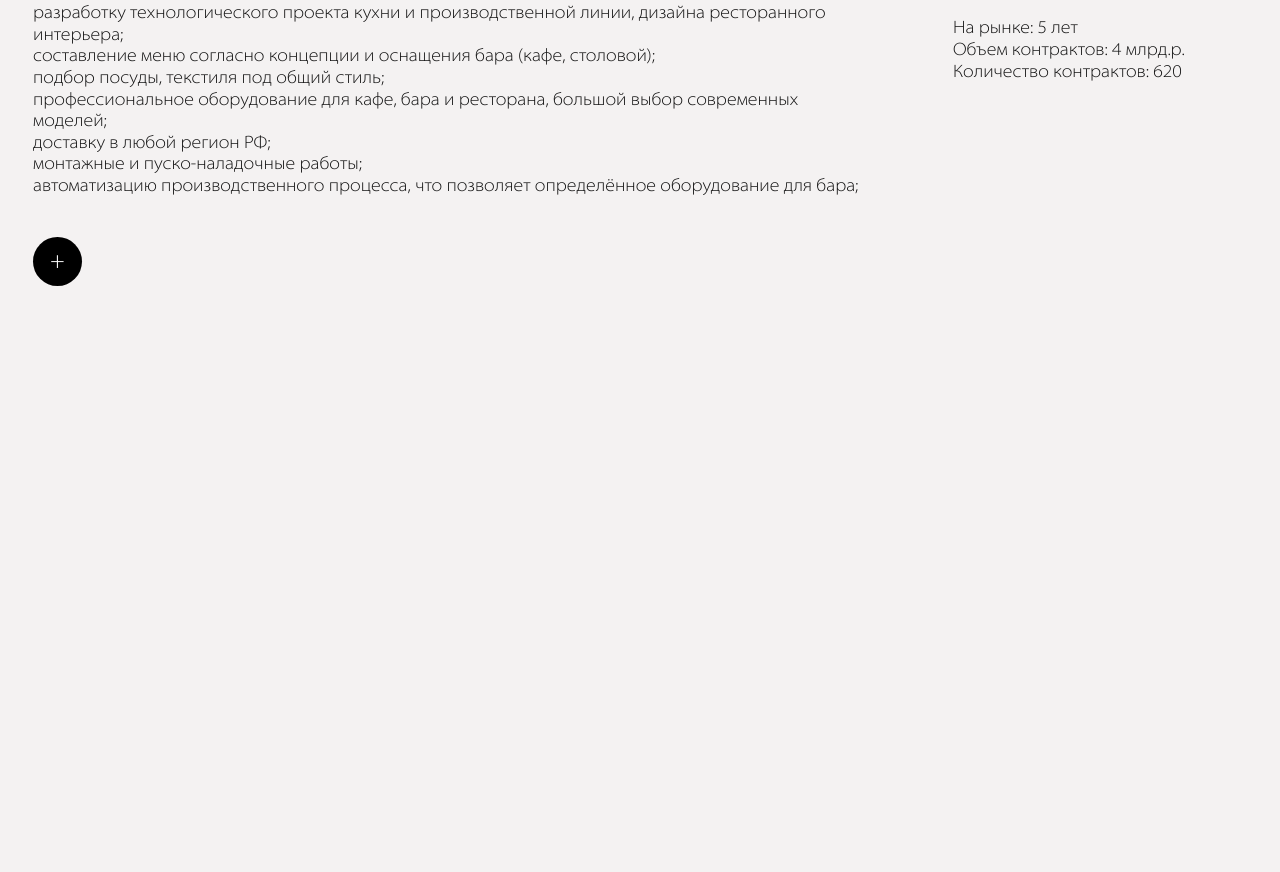
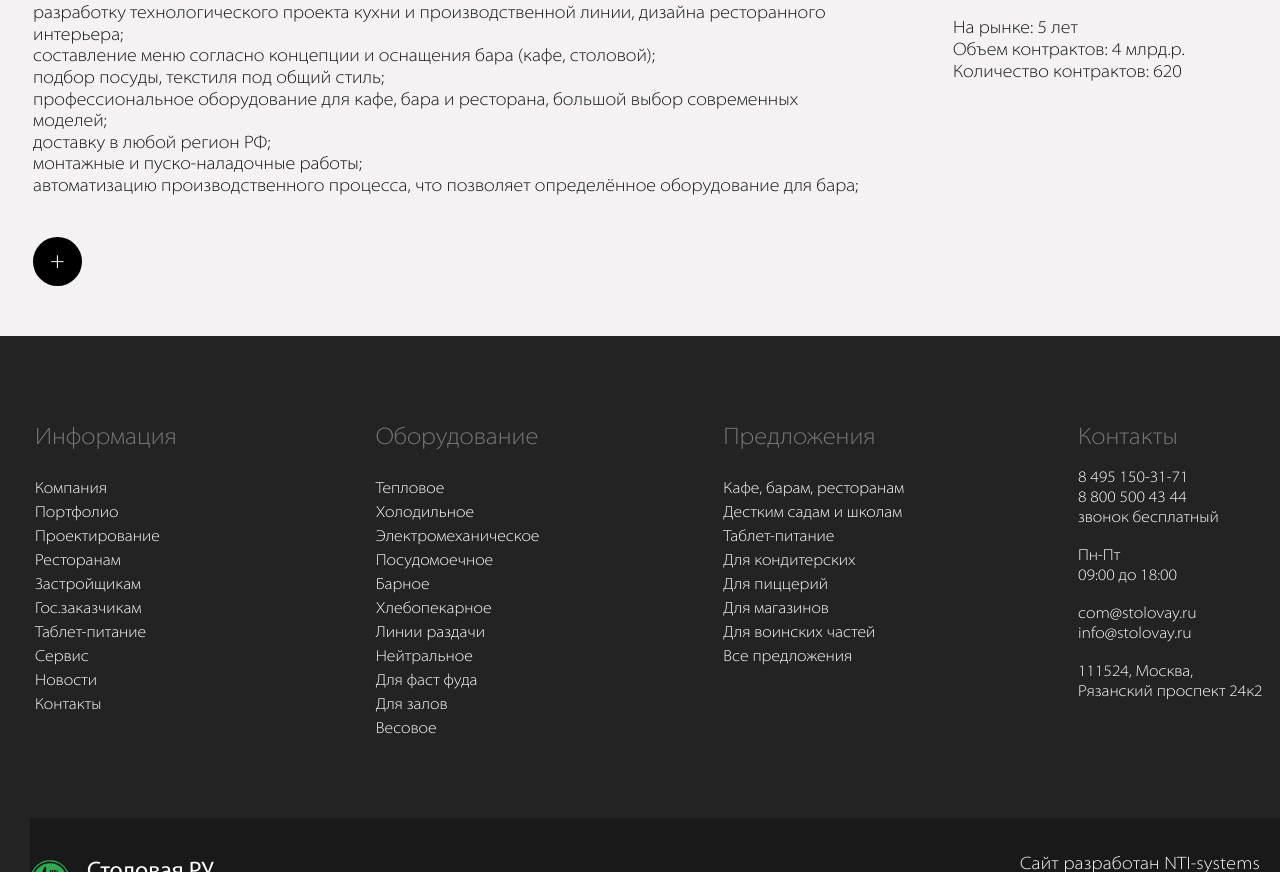
Before and after one commit to SergeyZ514/10-Stolovaya, a website: page src/index.html in a window 1280 px wide. Shown: the part 2717-3589 px from the top of the page. Before the commit the page ends 3053 px from the top, so only its background shows below. Drawn offline with nearby package versions, Linux system fonts and the light colour scheme; files that its build step writes are made by us from their sources; files whose address does not match are found by name.

Commit message:
Подвал закончен

```diff
--- a/src/_footer.html
+++ b/src/_footer.html
@@ -1,6 +1,86 @@
 <footer class="footer">
-    <div class="container container_m">
-        <div class="footer__top"></div>
-        <div class="footer__bottom"></div>
+    <div class="footer__top">
+        <div class="container container_m">
+            <div class="footer__row">
+                <div class="footer__column">
+                    <div class="footer__column-title">Информация</div>
+                    <ul>
+                        <li><a href="#" class="footer__link">Компания</a></li>
+                        <li><a href="#" class="footer__link">Портфолио</a></li>
+                        <li><a href="#" class="footer__link">Проектирование</a></li>
+                        <li><a href="#" class="footer__link">Ресторанам</a></li>
+                        <li><a href="#" class="footer__link">Застройщикам</a></li>
+                        <li><a href="#" class="footer__link">Гос.заказчикам</a></li>
+                        <li><a href="#" class="footer__link">Таблет-питание</a></li>
+                        <li><a href="#" class="footer__link">Сервис</a></li>
+                        <li><a href="#" class="footer__link">Новости</a></li>
+                        <li><a href="#" class="footer__link">Контакты</a></li>
+                    </ul>
+                </div>
+                <div class="footer__column">
+                    <div class="footer__column-title">Оборудование</div>
+                    <ul>
+                        <li><a href="#" class="footer__link">Тепловое</a></li>
+                        <li><a href="#" class="footer__link">Холодильное</a></li>
+                        <li><a href="#" class="footer__link">Электромеханическое</a></li>
+                        <li><a href="#" class="footer__link">Посудомоечное</a></li>
+                        <li><a href="#" class="footer__link">Барное</a></li>
+                        <li><a href="#" class="footer__link">Хлебопекарное</a></li>
+                        <li><a href="#" class="footer__link">Линии раздачи</a></li>
+                        <li><a href="#" class="footer__link">Нейтральное</a></li>
+                        <li><a href="#" class="footer__link">Для фаст фуда</a></li>
+                        <li><a href="#" class="footer__link">Для залов</a></li>
+                        <li><a href="#" class="footer__link">Весовое</a></li>
+                    </ul>
+                </div>
+                <div class="footer__column">
+                    <div class="footer__column-title">Предложения</div>
+                    <ul>
+                        <li><a href="#" class="footer__link">Кафе, барам, ресторанам</a></li>
+                        <li><a href="#" class="footer__link">Дестким садам и школам</a></li>
+                        <li><a href="#" class="footer__link">Таблет-питание</a></li>
+                        <li><a href="#" class="footer__link">Для кондитерских</a></li>
+                        <li><a href="#" class="footer__link">Для пиццерий</a></li>
+                        <li><a href="#" class="footer__link">Для магазинов</a></li>
+                        <li><a href="#" class="footer__link">Для воинских частей</a></li>
+                        <li><a href="#" class="footer__link">Все предложения</a></li>
+                    </ul>
+                </div>
+                <div class="footer__column">
+                    <div class="footer__column-title">Контакты</div>
+                    <ul>
+                        <li><a href="tel:+74951503171" class="footer__link">8 495 150-31-71</a></li>
+                        <li><a href="tel:+78005004344" class="footer__link">8 800 500 43 44</a></li>
+                        <li><a href="#" class="footer__link footer__link_indent">звонок бесплатный</a></li>
+                        <li><a href="#" class="footer__link">Пн-Пт</a></li>
+                        <li><a href="#" class="footer__link footer__link_indent">09:00 до 18:00</a></li>
+                        <li><a href="mailto:com@stolovay.ru" class="footer__link">com@stolovay.ru</a></li>
+                        <li><a href="mailto:info@stolovay.ru"
+                                class="footer__link footer__link_indent">info@stolovay.ru</a></li>
+                        <li><a href="#" class="footer__link">
+                                <address>111524, Москва,
+                                    Рязанский проспект 24к2
+                                </address>
+                            </a>
+                        </li>
+                    </ul>
+                </div>
+
+            </div>
+        </div>
+    </div>
+    <div class="footer__bottom">
+        <div class="container container_m">
+            <div class="footer__bottom-row">
+                <div class="footer__logo">
+                    <div class="footer__logo-image"><img src="img/logo/logo.svg" alt="Logo"></div>
+                    <div>
+                        <div class="footer__logo-title">Столовая.РУ</div>
+                        <div class="footer__logo-text">Создание оптимальных пищеблоков</div>
+                    </div>
+                </div>
+                <div class="footer__dev">Сайт разработан NTI-systems</div>
+            </div>
+        </div>
     </div>
 </footer>
--- a/src/sass/blocks/_footer.scss
+++ b/src/sass/blocks/_footer.scss
@@ -0,0 +1,103 @@
+.footer {
+    background-color: #232323;
+    padding-left: 30px;
+
+    &__top {
+        padding: 90px 0 77px 0;
+    }
+    &__row {
+        display: flex;
+        justify-content: space-between;
+    }
+
+    &__column {
+        padding: 0 5px;
+        &:nth-child(2) {
+            padding-left: 30px;
+        }
+        &:nth-child(3) {
+            padding-left: 15px;
+        }
+        &:last-child {
+            padding-right: 12px;
+            .footer__column-title {
+                margin-bottom: 18px;
+            }
+            .footer__link {
+                line-height: 20px;
+            }
+        }
+    }
+
+    &__column-title {
+        font-size: 24px;
+        font-weight: 300;
+        color: #777777;
+        margin-bottom: 27px;
+    }
+
+    &__link {
+        font-size: 16px;
+        font-weight: 300;
+        color: #fff;
+        line-height: 24px;
+        &:hover {
+            text-decoration: underline;
+        }
+        &_indent {
+            margin-bottom: 18px;
+            display: block;
+        }
+    }
+
+    &__bottom {
+        background-color: #191919;
+        padding: 42px 0 29px 0;
+    }
+    &__bottom-row {
+        display: flex;
+        justify-content: space-between;
+        align-items: flex-start;
+    }
+
+    &__logo {
+        display: flex;
+        align-items: center;
+        justify-content: center;
+    }
+
+    &__logo-image {
+        width: 40px;
+        height: 40px;
+        margin-right: 17px;
+        img {
+            width: 100%;
+            height: auto;
+        }
+    }
+
+    &__logo-title {
+        font-size: 24px;
+        color: #fff;
+    }
+
+    &__logo-text {
+        font-size: 16px;
+        font-weight: 300;
+        color: #787878;
+    }
+
+    &__dev {
+        font-size: 18px;
+        color: rgb(255, 255, 255);
+        line-height: 1.59;
+        font-weight: 300;
+        letter-spacing: 0.01em;
+        padding-right: 20px;
+        margin-top: -9px;
+    }
+    address {
+        font-style: normal;
+        max-width: 190px;
+    }
+}
--- a/src/sass/blocks/_news.scss
+++ b/src/sass/blocks/_news.scss
@@ -28,6 +28,7 @@
         &_vertical {
             flex-direction: column;
             max-width: 490px;
+            margin-right: 10px;
             .news__item-img {
                 margin: 0 0 26px 0;
                 width: 100%;
```
